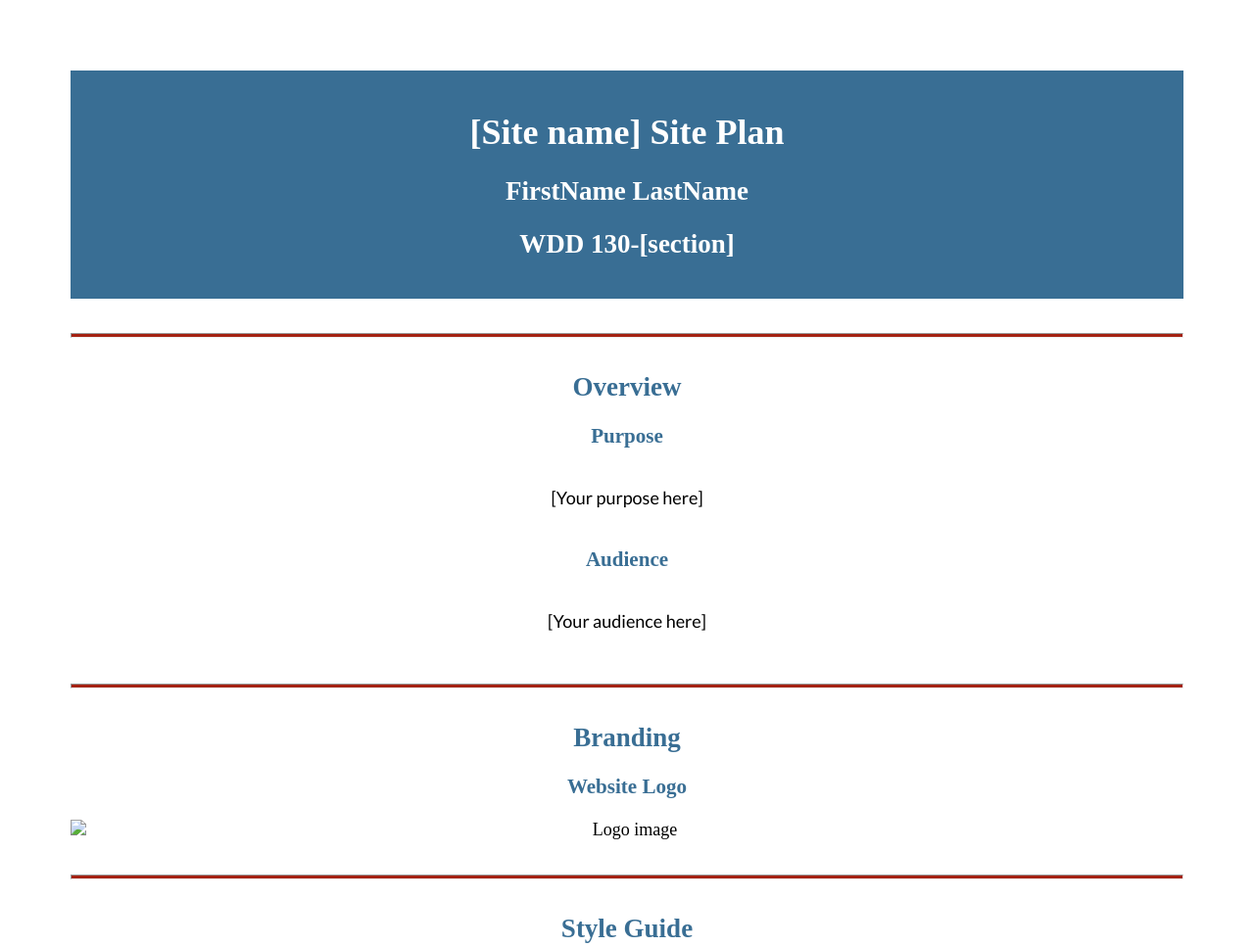
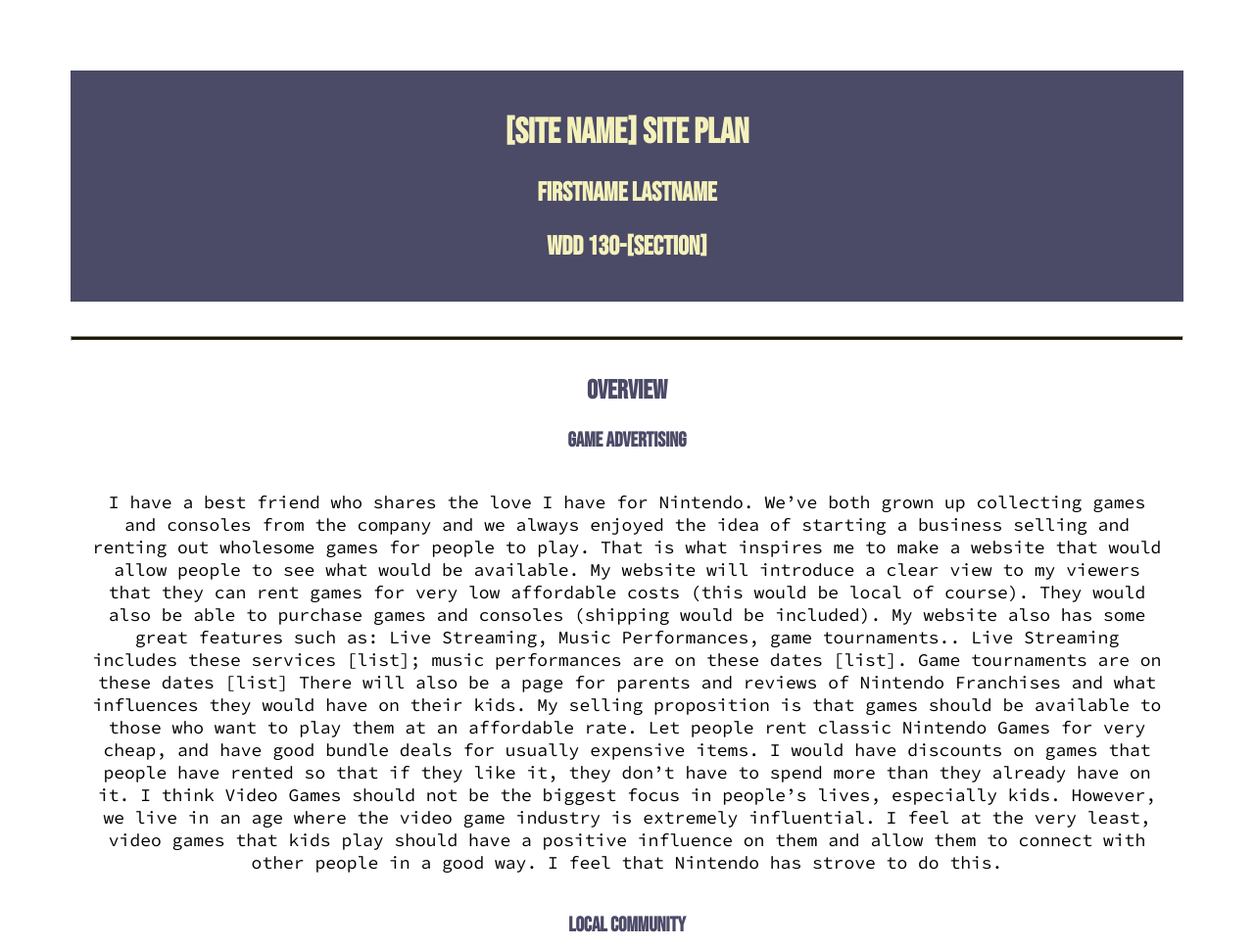
Before and after one commit to AndrewGerber06/wdd130, a plain HTML site: page PersonalWebsite/siteplan.html in a window 1280 px wide. Shown: the top 967 px of the page at 98% size. Drawn offline with Linux system fonts and the light colour scheme; a web font is replaced by a local one.

Commit message:
Week 7 Siteplan

```diff
--- a/PersonalWebsite/siteplan.css
+++ b/PersonalWebsite/siteplan.css
@@ -1,29 +1,29 @@
 /* if you are using any Google fonts change the font names below to your fonts.
 Any spaces in your font name should be replaced with a +.
 Fonts are separated by a | */
-@import url('https://fonts.googleapis.com/css?family=IM+Fell+French+Canon+SC|Lato');
+@import url('https://fonts.googleapis.com/css2?family=Bebas+Neue&family=Source+Code+Pro&display=swap');
 
 :root {
   /* change the values below to your colors from your palette */
-  --primary-color: #396E94   ;
-  --secondary-color: #E7C24F ;
-  --accent1-color: #A42212;
-  --accent2-color: white;
+  --primary-color: #4B4A67   ;
+  --secondary-color: #F4F1BB ;
+  --accent1-color: #1D1A05;
+  --accent2-color: #F4F1BB;
 
   /* change the values below to your chosen font(s) */
-  --heading-font: "IM Fell French Canon SC";
-  --paragraph-font: Lato, Helvetica, sans-serif;
+  --heading-font: "Bebas Neue";
+  --paragraph-font: Source Code Pro, Helvetica, sans-serif;
 
   /* these colors below should be chosen from among your palette colors above */
-  --headline-color-on-white: #396E94;  /* headlines on a white background */
-  --headline-color-on-color: white; /* headlines on a colored background */
-  --paragraph-color-on-white: #396E94; /* paragraph text on a white background */
-  --paragraph-color-on-color: white; /* paragraph text on a colored background */
-  --paragraph-background-color: #396E94  ;
-  --nav-link-color: #396E94;
-  --nav-background-color: #D4AC0D;
-  --nav-hover-link-color: white;
-  --nav-hover-background-color: #396E94;
+  --headline-color-on-white: #4B4A67;  /* headlines on a white background */
+  --headline-color-on-color: #F4F1BB; /* headlines on a colored background */
+  --paragraph-color-on-white: #4B4A67; /* paragraph text on a white background */
+  --paragraph-color-on-color: #F4F1BB; /* paragraph text on a colored background */
+  --paragraph-background-color: #4B4A67  ;
+  --nav-link-color: #4B4A67;
+  --nav-background-color: #F4F1BB;
+  --nav-hover-link-color: #F4F1BB;
+  --nav-hover-background-color: #4B4A67;
 }
 
 
--- a/PersonalWebsite/siteplan.html
+++ b/PersonalWebsite/siteplan.html
@@ -20,18 +20,29 @@
       <!-- ------------------------Steps 2-3------------------------------ -->
       <hr>
       <h2>Overview</h2>
-      <h3>Purpose</h3>
-      <p>[Your purpose here]</p>  <!-- change this -->
+      <h3>Game Advertising</h3>
+      <p>I have a best friend who shares the love I have for Nintendo. We’ve both grown up collecting games and consoles from the company and we always enjoyed the idea of starting a business selling and renting out wholesome games for people to play. That is what inspires me to make a website that would allow people to see what would be available.
+
+        My website will introduce a clear view to my viewers that they can rent games for very low affordable costs (this would be local of course). They would also be able to purchase games and consoles (shipping would be included).
+
+        My website also has some great features such as: Live Streaming, Music Performances, game tournaments.. Live Streaming includes these services [list]; music performances are on these dates [list]. Game tournaments are on these dates [list]
+
+        There will also be a page for parents and reviews of Nintendo Franchises and what influences they would have on their kids.
+
+        My selling proposition is that games should be available to those who want to play them at an affordable rate. Let people rent classic Nintendo Games for very cheap, and have good bundle deals for usually expensive items. I would have discounts on games that people have rented so that if they like it, they don’t have to spend more than they already have on it.
+
+        I think Video Games should not be the biggest focus in people’s lives, especially kids. However, we live in an age where the video game industry is extremely influential. I feel at the very least, video games that kids play should have a positive influence on them and allow them to connect with other people in a good way. I feel that Nintendo has strove to do this.
+        </p>  <!-- change this -->
 
 
-      <h3>Audience</h3>
-      <p>[Your audience here]</p>  <!-- change this -->
+      <h3>Local Community</h3>
+      <p>For everyone who wants to play wholesome games and classic Nintendo titles, come and enjoy yourself at your local Super Games. Young or old, come play games that are fun for everyone. Rent the games you are interested or look on the website for streams of the game to see if you like it. Buy games at discounted prices, and bundle deals for less. If you live far away, order online with us to have your favorite games shipped to you. </p>  <!-- change this -->
 
       <hr>
       <h2>Branding</h2>
       <h3>Website Logo</h3>
       <!-- Replace this with some sort of logo for your site.  A logo can be as simple as the name of your site in a nice font :) -->
-      <img src="#" alt="Logo image">
+      <img src="images/updated_logo.jpg" alt="Logo image">
       <hr>
       <h2>
         Style Guide
@@ -62,10 +73,10 @@
       <!-- Choose a font for your paragraphs (body copy) and headlines. What font(s) have you chosen? Why did you choose what you did?  Make sure to review the list of web safe fonts at W3Schools.org as a starting point.  Think also about which of your colors above you might use for background and font colors. -->
 
       <h4>
-        Heading Font: [Font Name here]  <!-- change this -->
+        Heading Font: Bebas Neue  <!-- change this -->
       </h4>
       <h4>
-        Paragraph Font: [Font Name here]  <!-- change this -->
+        Paragraph Font: Source Code Pro  <!-- change this -->
       </h4>
       <h3>
         Normal paragraph example
```
Also changed, not shown: Inclass Activity/contactus.css (added, +13 -0 lines), Inclass Activity/contactus.html (added, +105 -0 lines), PersonalWebsite/images/updated_logo.jpg (added).
